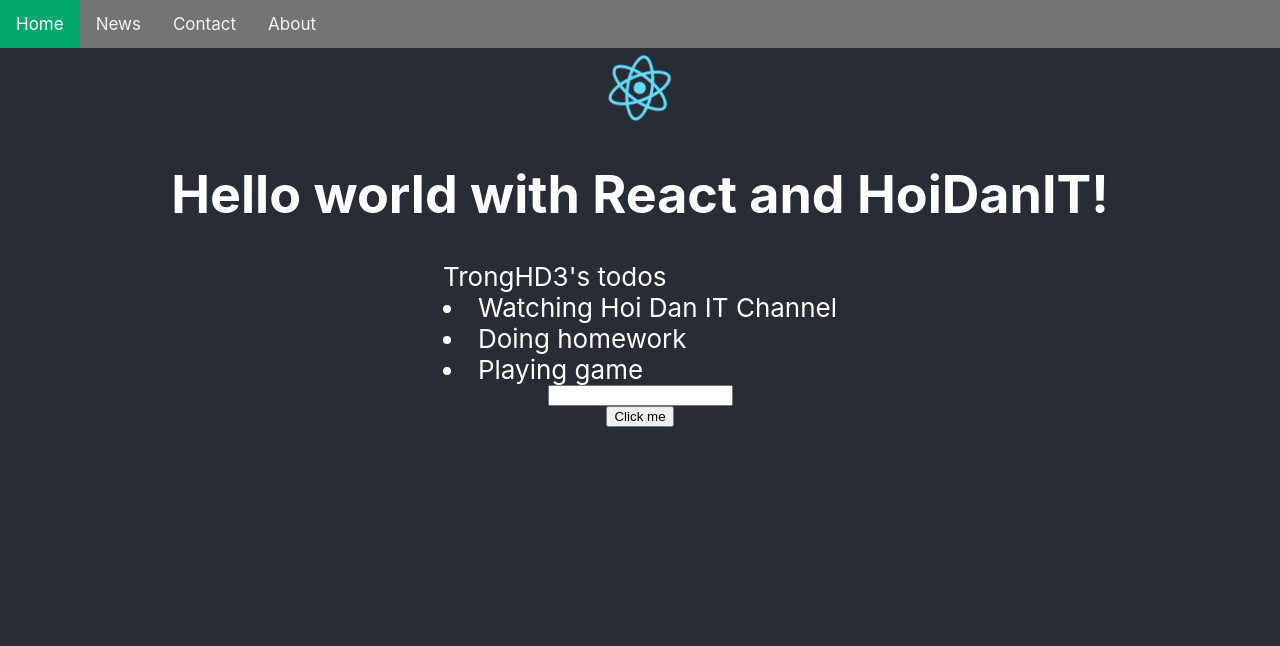
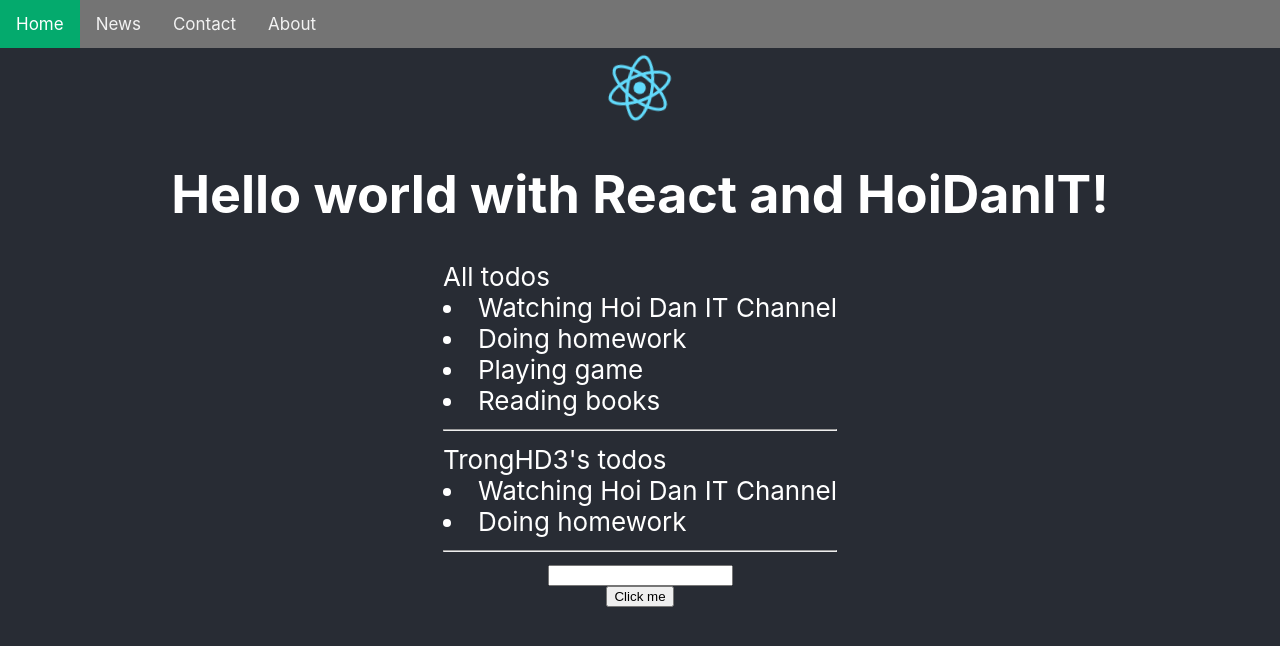
Before and after one commit to anhtrong211998/learn-react-hook-basic, a React (Create React App) app: page / in a window 1280 px wide. Shown: the top 646 px of the page. Built offline with nearby package versions, Linux system fonts and the light colour scheme.

Commit message:
Exxample reusing component

```diff
--- a/src/App.js
+++ b/src/App.js
@@ -2,16 +2,17 @@
 import './App.css';
 import Nav from './views/Nav';
 import { useState } from 'react';
-import {Todo} from './views/Todo';
+import { Todo } from './views/Todo';
 
 function App() {
   //// state in function compoennt
   const [name, setName] = useState('HoiDanIT');
-    const [address,setAddress] = useState('');
+  const [address, setAddress] = useState('');
   const [todos, setTodos] = useState([
-      { id: 'todo1', title: 'Watching Hoi Dan IT Channel' },
-      { id: 'todo2', title: 'Doing homework' },
-      { id: 'todo3', title: 'Playing game' }
+    { id: 'todo1', title: 'Watching Hoi Dan IT Channel', type: 'eric' },
+    { id: 'todo2', title: 'Doing homework', type: 'eric' },
+    { id: 'todo3', title: 'Playing game', type: 'hoidanit' },
+    { id: 'todo4', title: 'Reading books', type: 'hoidanit' }
   ]);
 
   //// handle event
@@ -19,7 +20,7 @@
     setAddress(event.target.value);
   }
 
-    const handleOnClick = (event) =>{
+  const handleOnClick = (event) => {
     //setName(address);
     event.preventDefault();
     if (!address) {
@@ -28,7 +29,7 @@
     }
     //hook not merge state
     //...spread syntax array js
-      let newTodo = { id: 'abc', title: address }
+    let newTodo = { id: 'abc', title: address, type: 'eric' }
     setTodos([...todos, newTodo])
     setAddress('')
   }
@@ -42,7 +43,12 @@
         <h1>Hello world with React and {name}!</h1>
 
         <Todo todos={todos}
-          title={`TrongHD3's todos`}/>
+          title={`All todos`} />
+
+        <Todo
+          todos={todos.filter(item => item.type === 'eric')}
+          title={`TrongHD3's todos`}
+        />
 
         <input type="text" value={address} onChange={(event) => setAddress(event.target.value)} />
         <button type="button" onClick={(event) => handleOnClick(event)}>Click me</button>
--- a/src/views/Todo.js
+++ b/src/views/Todo.js
@@ -10,6 +10,7 @@
                     <li className="todo-child" key={todo.id}> {todo.title}</li>
                 )
             })}
+            <hr/>
         </div>
     );
 }
```
Lines whose indentation alone changed are shown as unchanged.
